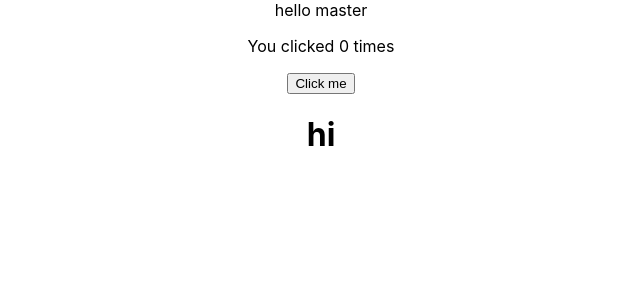
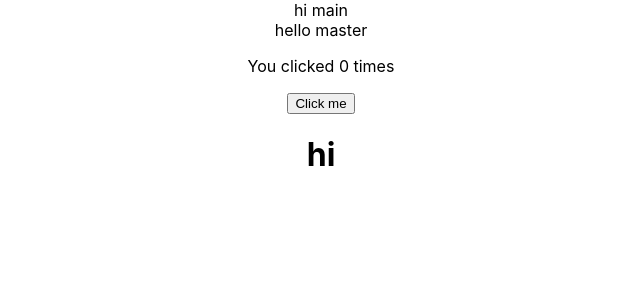
Before and after one commit to Mohamed-HAZAMI/testme, a React (Create React App) app: page / in a window 1280 px wide. Shown: the top 300 px of the page, without its empty margins (319-959 px from the left). Built offline with nearby package versions, Linux system fonts and the light colour scheme.

Commit message:
strash push

```diff
--- a/src/App.js
+++ b/src/App.js
@@ -4,6 +4,7 @@
 function App() {
   return (
     <div className="App">
+      <div>hi main</div>
        <div>hello master</div>
        <MyComponent/>
     </div>
```
